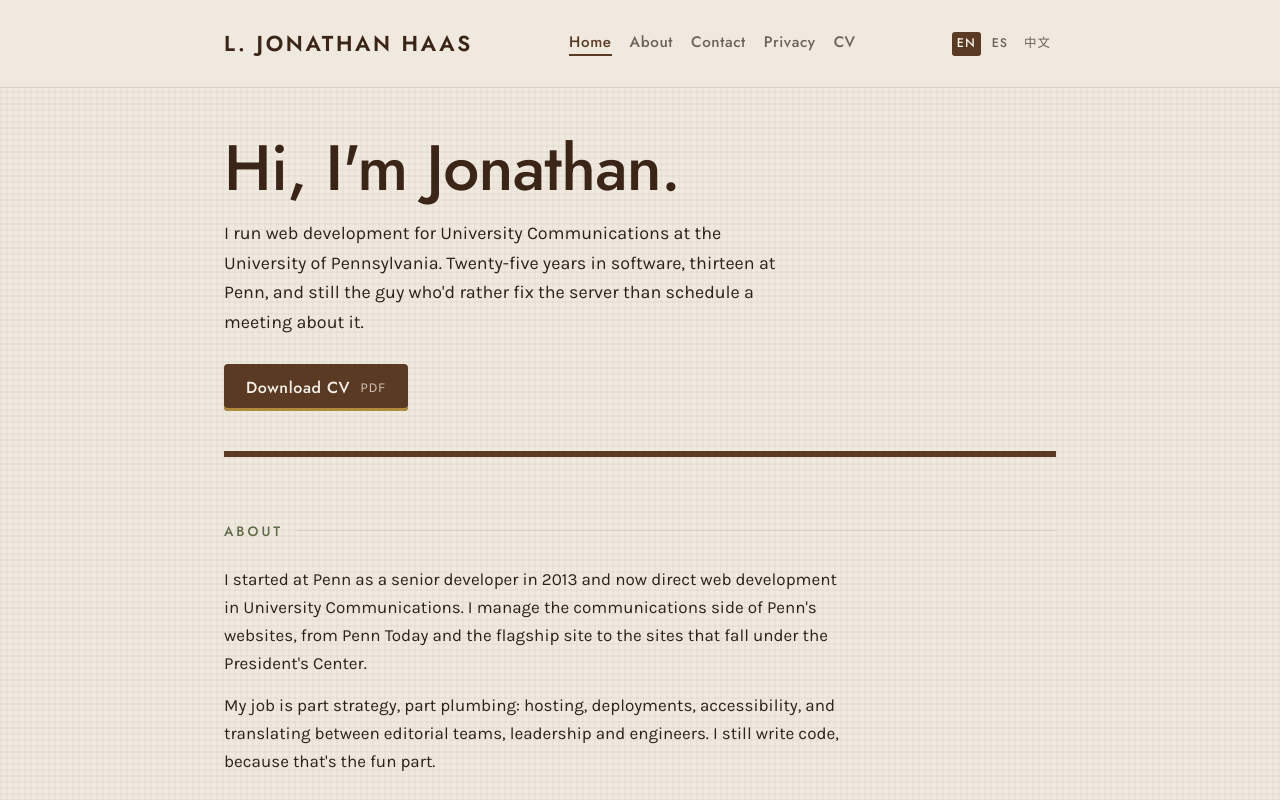
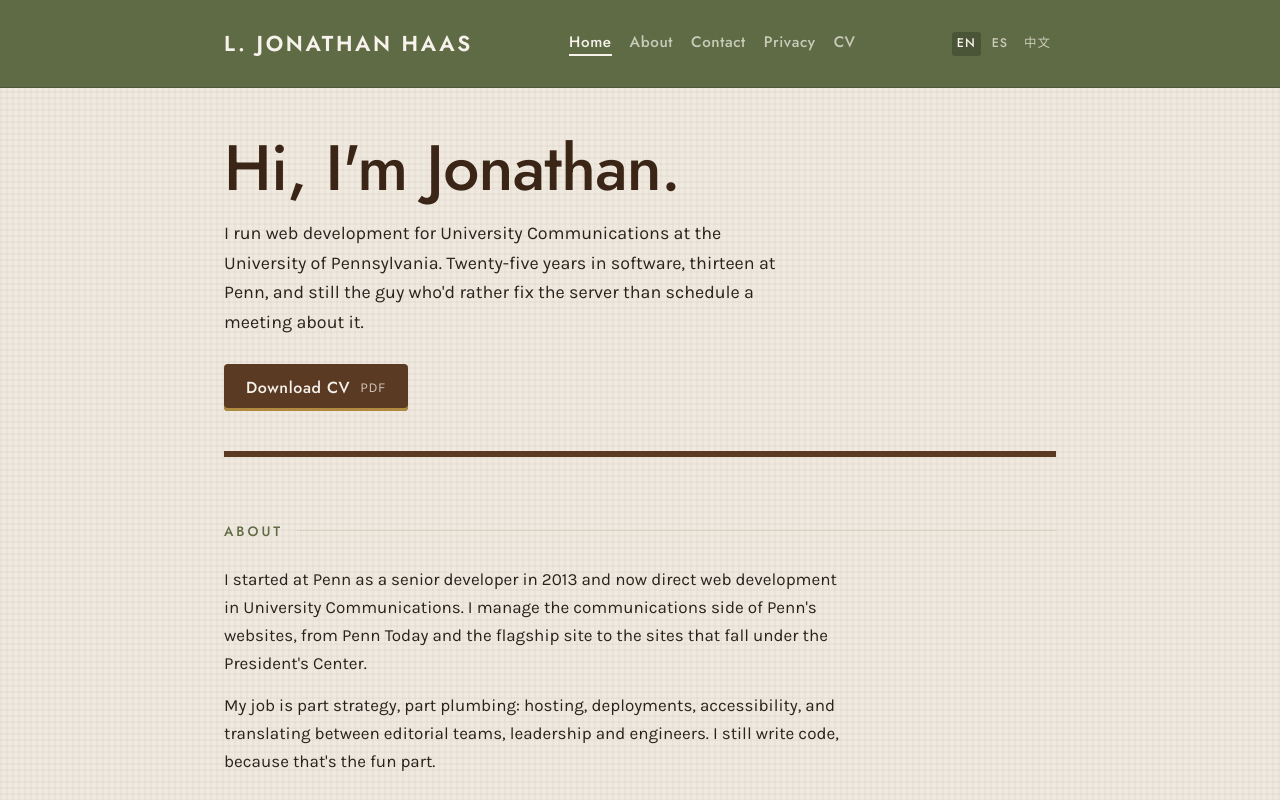
Before and after one commit to JonathanHaas/jonathan, an Eleventy site: page index.html in a window 1280 px wide. Shown: the top 800 px of the page. Built offline with nearby package versions, Linux system fonts and the light colour scheme; Eleventy itself is replaced by a stand-in of ours; files that its build step writes are made by us from their sources.

Commit message:
feat: olive/moss header to match footer and browser chrome

```diff
--- a/site.css
+++ b/site.css
@@ -34,14 +34,14 @@ a:focus-visible { outline: 2px solid var(--walnut); outline-offset: 3px; border-
 .skip:focus-visible { outline-color: var(--walnut-dark); }
 main:focus { outline: none; }
 .wrap { max-width: 880px; margin: 0 auto; padding: 0 24px; }
-.site-header { position: sticky; top: 0; z-index: 100; background: var(--oat); border-bottom: 1px solid var(--rule); }
+.site-header { position: sticky; top: 0; z-index: 100; background: var(--moss); border-bottom: 1px solid rgba(0,0,0,.18); }
 header.top { display: flex; justify-content: space-between; align-items: center; padding: 28px 0; gap: 18px; flex-wrap: wrap; }
 .mark { margin: 0; font: 600 1.35rem var(--display); letter-spacing: .12em; text-transform: uppercase; white-space: nowrap; }
-.mark a { color: var(--walnut-dark); text-decoration: none; }
+.mark a { color: var(--linen); text-decoration: none; }
 nav { display: flex; gap: 18px; flex-wrap: wrap; }
-nav a { font: 500 .95rem var(--display); color: var(--muted); text-decoration: none; letter-spacing: .04em; border-bottom: 2px solid transparent; padding-bottom: 1px; }
-nav a:hover { color: var(--walnut); }
-nav a[aria-current="page"] { color: var(--walnut); border-bottom-color: var(--walnut); }
+nav a { font: 500 .95rem var(--display); color: rgba(247,243,236,.7); text-decoration: none; letter-spacing: .04em; border-bottom: 2px solid transparent; padding-bottom: 1px; }
+nav a:hover { color: var(--linen); }
+nav a[aria-current="page"] { color: var(--linen); border-bottom-color: var(--linen); }
 footer { padding: 36px 0 44px; border-top: 1px solid var(--rule); color: var(--muted); font-size: .9rem; display: flex; justify-content: space-between; gap: 12px; flex-wrap: wrap; }
 
 /* Homepage --------------------------------------------------------------- */
@@ -118,9 +118,9 @@ footer { padding: 36px 0 44px; border-top: 1px solid var(--rule); color: var(--m
 
 /* Language switcher ------------------------------------------------------ */
 .lang-switch { display: flex; gap: 6px; align-items: center; }
-.lang-switch a { font: 500 .78rem var(--display); color: var(--muted); text-decoration: none; letter-spacing: .08em; padding: 2px 5px; border-radius: 3px; }
-.lang-switch a:hover { color: var(--walnut); }
-.lang-switch a[aria-current] { background: var(--walnut); color: var(--linen); }
+.lang-switch a { font: 500 .78rem var(--display); color: rgba(247,243,236,.7); text-decoration: none; letter-spacing: .08em; padding: 2px 5px; border-radius: 3px; }
+.lang-switch a:hover { color: var(--linen); }
+.lang-switch a[aria-current] { background: rgba(0,0,0,.22); color: var(--linen); }
 
 /* Chinese font ----------------------------------------------------------- */
 :lang(zh) { font-family: "Noto Sans SC", "Karla", "Helvetica Neue", Arial, sans-serif; }
```
